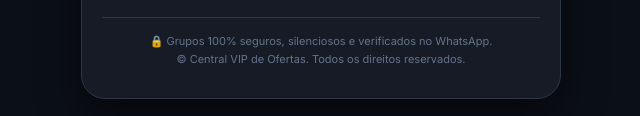
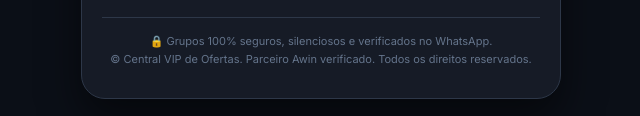
Before and after one commit to phylipeo90/central-ofertas, a plain HTML site: page index.html in a window 1280 px wide. Shown: the part 927-1043 px from the top of the page, 319-959 px from the left. Drawn offline with Linux system fonts and the light colour scheme.

Commit message:
Update index.html

```diff
--- a/index.html
+++ b/index.html
@@ -587,7 +587,7 @@
         <!-- Rodapé -->
         <div class="footer">
             <p>🔒 Grupos 100% seguros, silenciosos e verificados no WhatsApp.</p>
-            <p>© Central VIP de Ofertas. Todos os direitos reservados.</p>
+            <p>© Central VIP de Ofertas. Parceiro Awin verificado. Todos os direitos reservados.</p>
         </div>
 
     </div>
```
